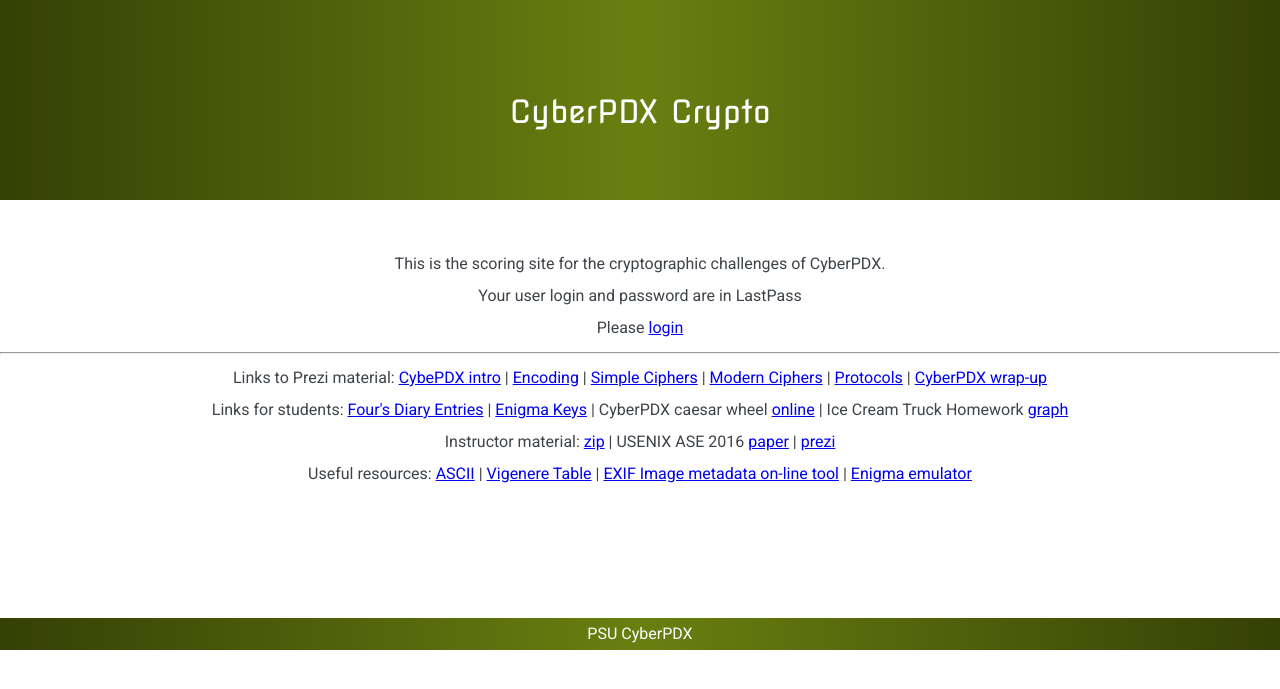
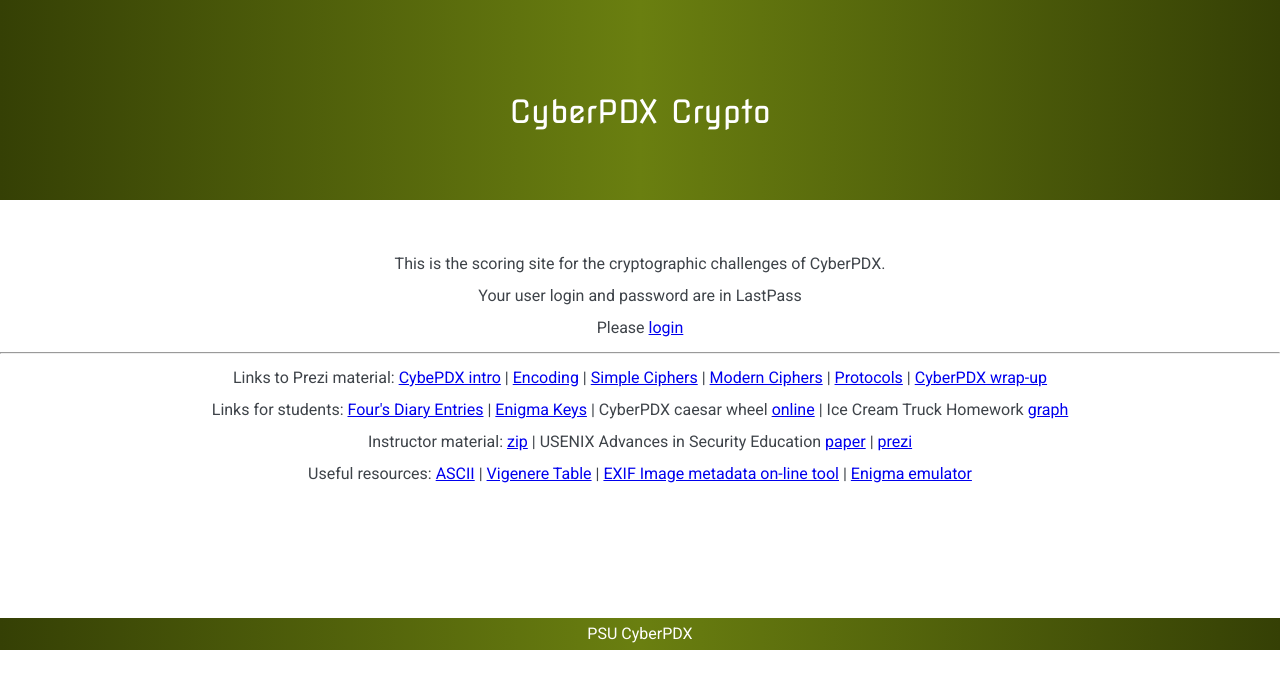
Before and after one commit to wu4f/cyberpdx-crypto, a Flask app: page / in a window 1280 px wide. Shown: the top 689 px of the page. Run offline with Flask 2, Linux system fonts and the light colour scheme; some libraries are stand-ins or nearby versions.

Commit message:
update main page

```diff
--- a/www/templates/main.html
+++ b/www/templates/main.html
@@ -9,7 +9,7 @@
 <hr>
 Links to Prezi material: <a href="https://prezi.com/cr-xpdcx9um_/cyberpdx-introduction/">CybePDX intro</a> | <a href="http://prezi.com/yoloye-tbkmc">Encoding</a> | <a href="http://prezi.com/skfcst7npbrx">Simple Ciphers</a> | <a href="http://prezi.com/lvzemkrf-ryh">Modern Ciphers</a> | <a href="http://crypto.cyberpdx.org/static/NetWorkProtocolsLecture4.pptx">Protocols</a> | <a href="https://prezi.com/8e8arujv41ru/cyberpdx-its-a-wrap/">CyberPDX wrap-up</a><br>
 Links for students: <a href="http://crypto.cyberpdx.org/static/diary.zip">Four's Diary Entries</a> | <a href="http://crypto.cyberpdx.org/static/dailykeys.html">Enigma Keys</a> | CyberPDX caesar wheel <a href="http://crypto.cyberpdx.org/static/caesarWheel">online</a> | Ice Cream Truck Homework <a href="http://crypto.cyberpdx.org/static/HomeworkGraph.pdf">graph</a><br>
-Instructor material: <a href="http://crypto.cyberpdx.org/static/CryptoInstructorMaterial.zip">zip</a> | USENIX ASE 2016 <a href="http://www.thefengs.com/wuchang/papers/feng16divergent.pdf">paper</a> | <a href="https://prezi.com/c7zuu-48tnfg/a-divergent-themed-capture-the-flag-and-urban-race/">prezi</a> <br>
+Instructor material: <a href="http://crypto.cyberpdx.org/static/CryptoInstructorMaterial.zip">zip</a> | USENIX Advances in Security Education <a href="http://www.thefengs.com/wuchang/papers/feng16divergent.pdf">paper</a> | <a href="https://prezi.com/c7zuu-48tnfg/a-divergent-themed-capture-the-flag-and-urban-race/">prezi</a> <br>
 Useful resources: <a href="https://upload.wikimedia.org/wikipedia/commons/d/dd/ASCII-Table.svg">ASCII</a> | <a href="http://www.limited-entropy.com/wp-content/uploads/2009/03/vigenere_square.png">Vigenere Table</a> | <a href="http://exif.regex.info/">EXIF Image metadata on-line tool</a> | <a href="http://enigma.louisedade.co.uk/enigma.html">Enigma emulator</a>
 	{% with messages = get_flashed_messages() %}
 			{% for message in messages %}
```
